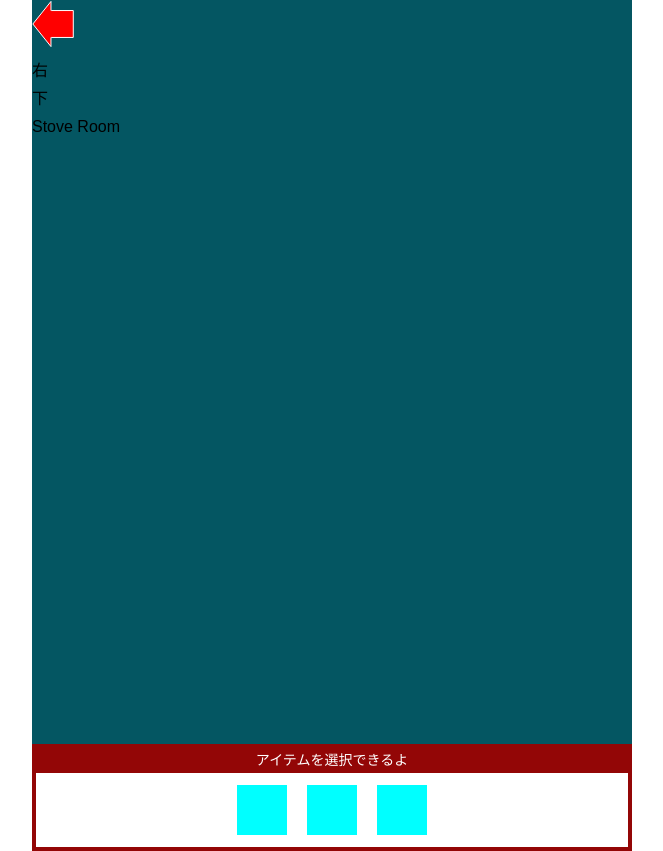
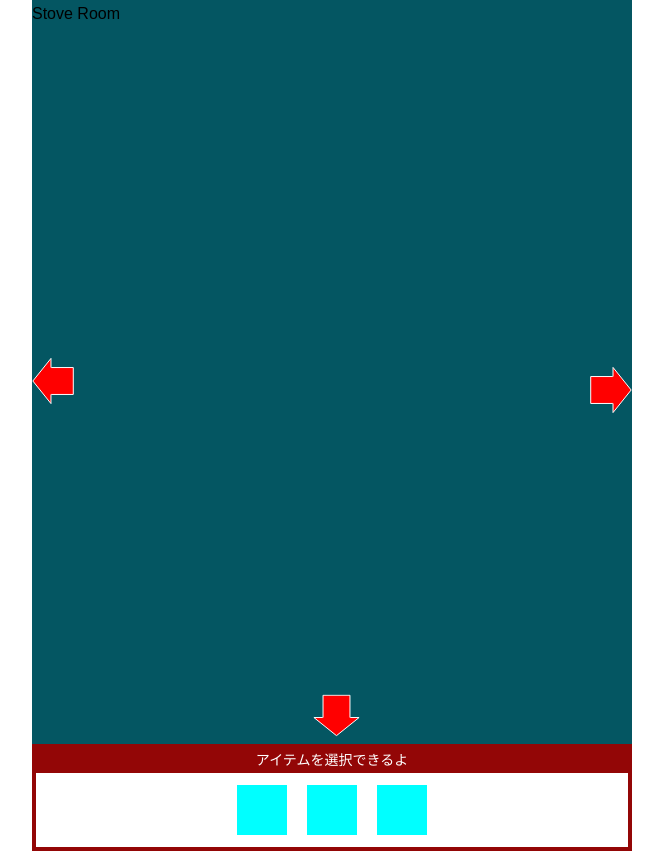
Before and after one commit to marimonon/advent2024_christmas, a React (Vite) app: page / in a window 1280 px wide. Shown: the whole page, without its empty margins (308-971 px from the left). Built offline with nearby package versions, Linux system fonts and the light colour scheme.

Commit message:
矢印の配置

```diff
--- a/src/components/Arrows.tsx
+++ b/src/components/Arrows.tsx
@@ -5,13 +5,36 @@ import ArrowImage from "./Images/ArrowImage"
 const Arrows: React.FC = () => {
   return (
     <>
-      <div>
+      <div css={leftCss}>
         <ArrowImage />
       </div>
-      <div>右</div>
-      <div>下</div>
+      <div css={rightCss}>
+        <ArrowImage />
+      </div>
+      <div css={bottomCss}>
+        <ArrowImage />
+      </div>
     </>
   )
 }
 
 export default Arrows
+
+const leftCss = css`
+  position: absolute;
+  top: 48%;
+`
+
+const rightCss = css`
+  position: absolute;
+  top: 48%;
+  right: 0;
+  transform: rotate(180deg);
+`
+
+const bottomCss = css`
+  position: absolute;
+  bottom: 0;
+  left: 48%;
+  transform: rotate(-90deg);
+`
--- a/src/components/Room.tsx
+++ b/src/components/Room.tsx
@@ -17,9 +17,8 @@ const Room: React.FC = () => {
 export default Room
 
 const roomCss = css`
-  porition: relative;
-  width: 100vw;
-  maw-width: 600px;
+  position: relative;
+  width: 100%;
   height: 124vw;
   max-height: 744px;
 `
```
